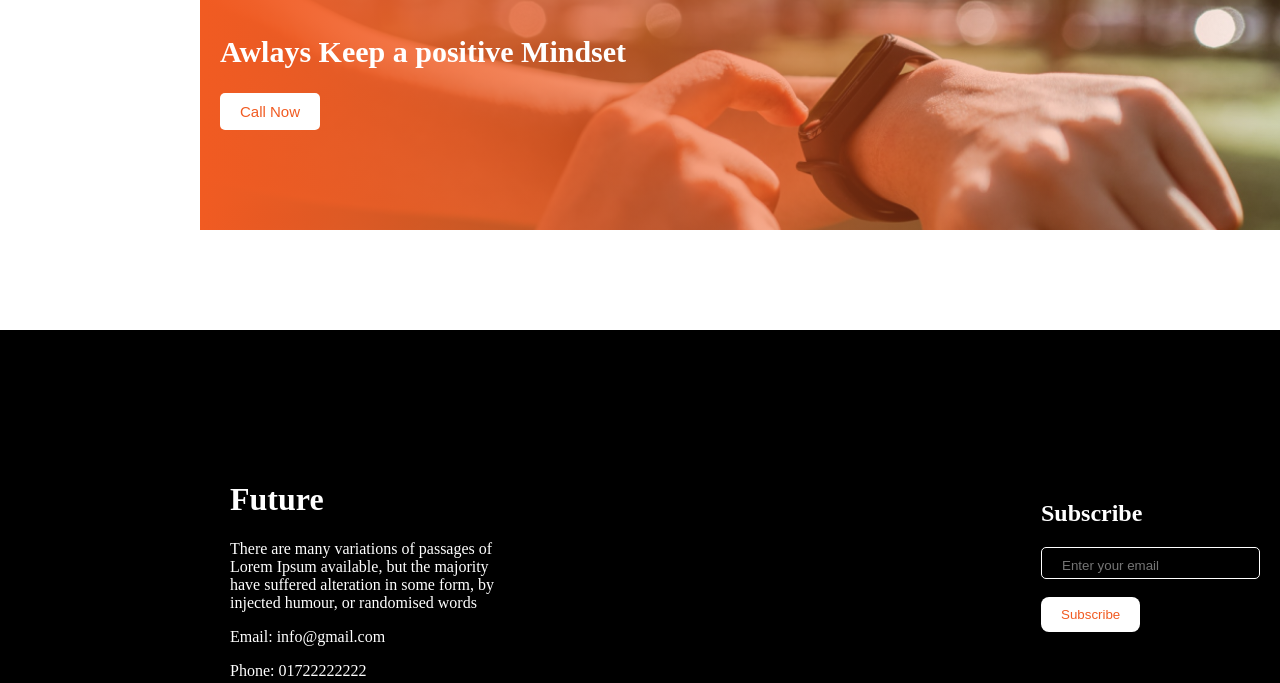
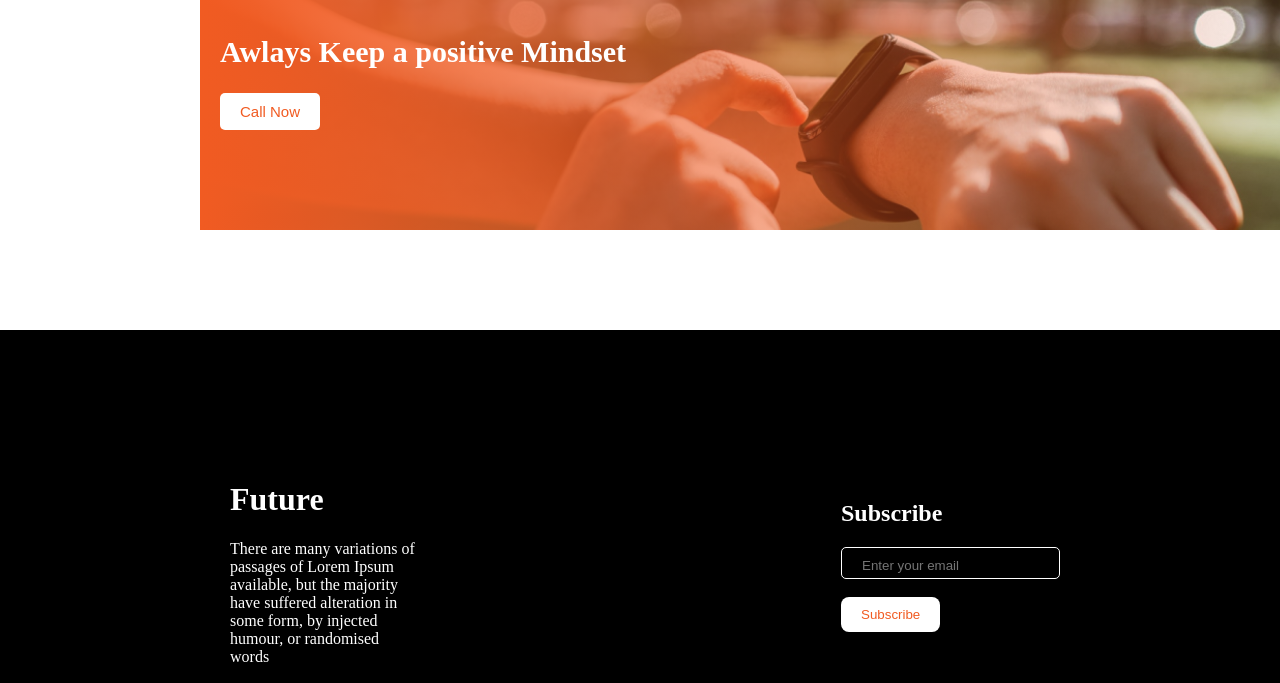
Before and after one commit to shariful0401/new-year-website, a plain HTML site: page index.html in a window 1280 px wide. Shown: the part 2133-2816 px from the top of the page. Drawn offline with Linux system fonts and the light colour scheme.

Commit message:
added footer section

```diff
--- a/css/style.css
+++ b/css/style.css
@@ -118,8 +118,9 @@ footer{
 .feture{
   color: white;
   padding-left: 230px;
-  padding-right: 500px;
+  padding-right: 400px;
   padding-top: 130px;
+  padding-bottom: 130px;
 }
 .icon img{
   margin: 5px;
@@ -127,7 +128,9 @@ footer{
 .future-input{
   margin: 20px;
   color: white;
+  padding-right: 200px;
   padding-top: 130px ;
+  padding-bottom: 130px;
 }
 .future-input input{
   padding: 10px 20px;
```
